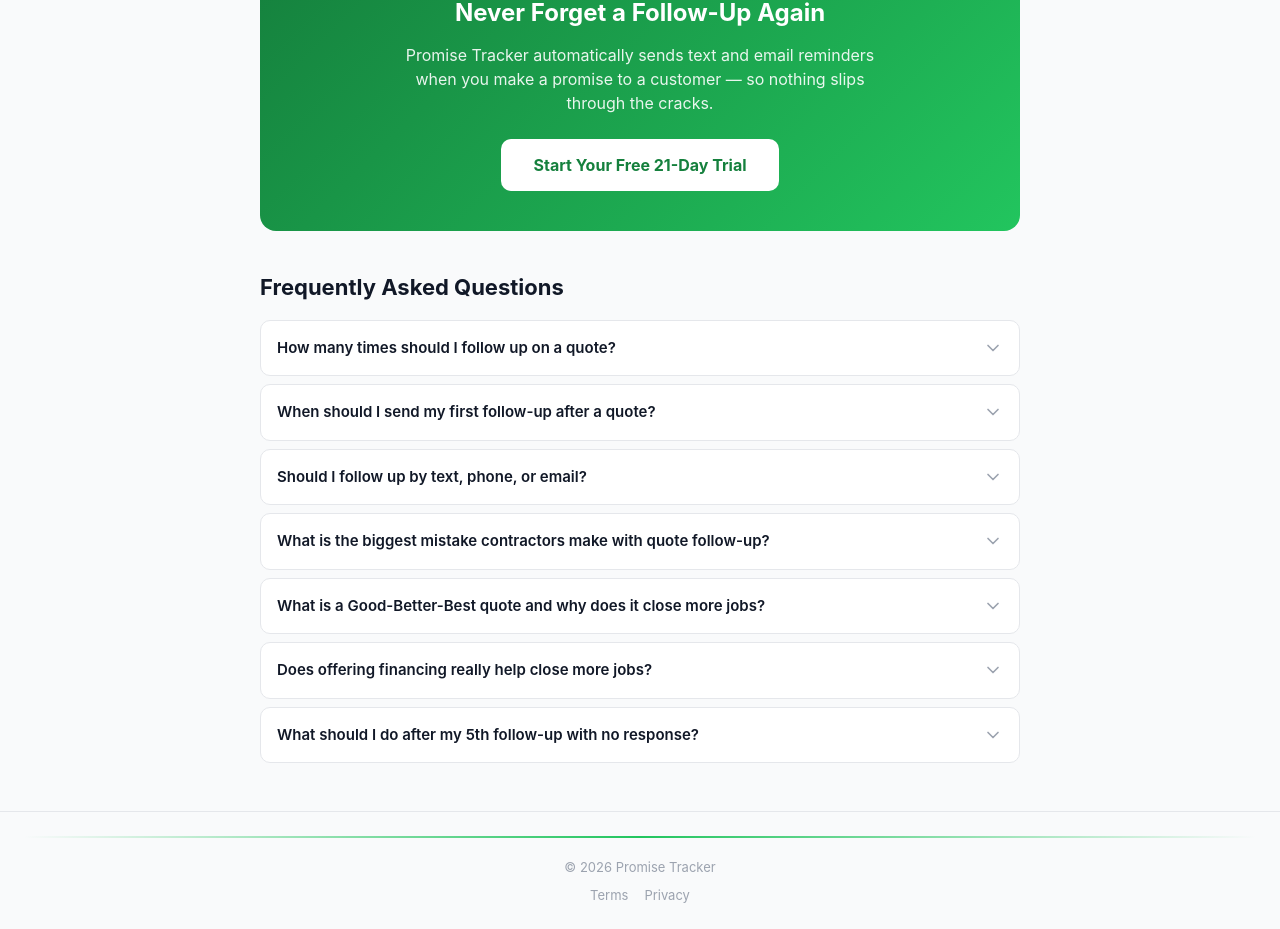
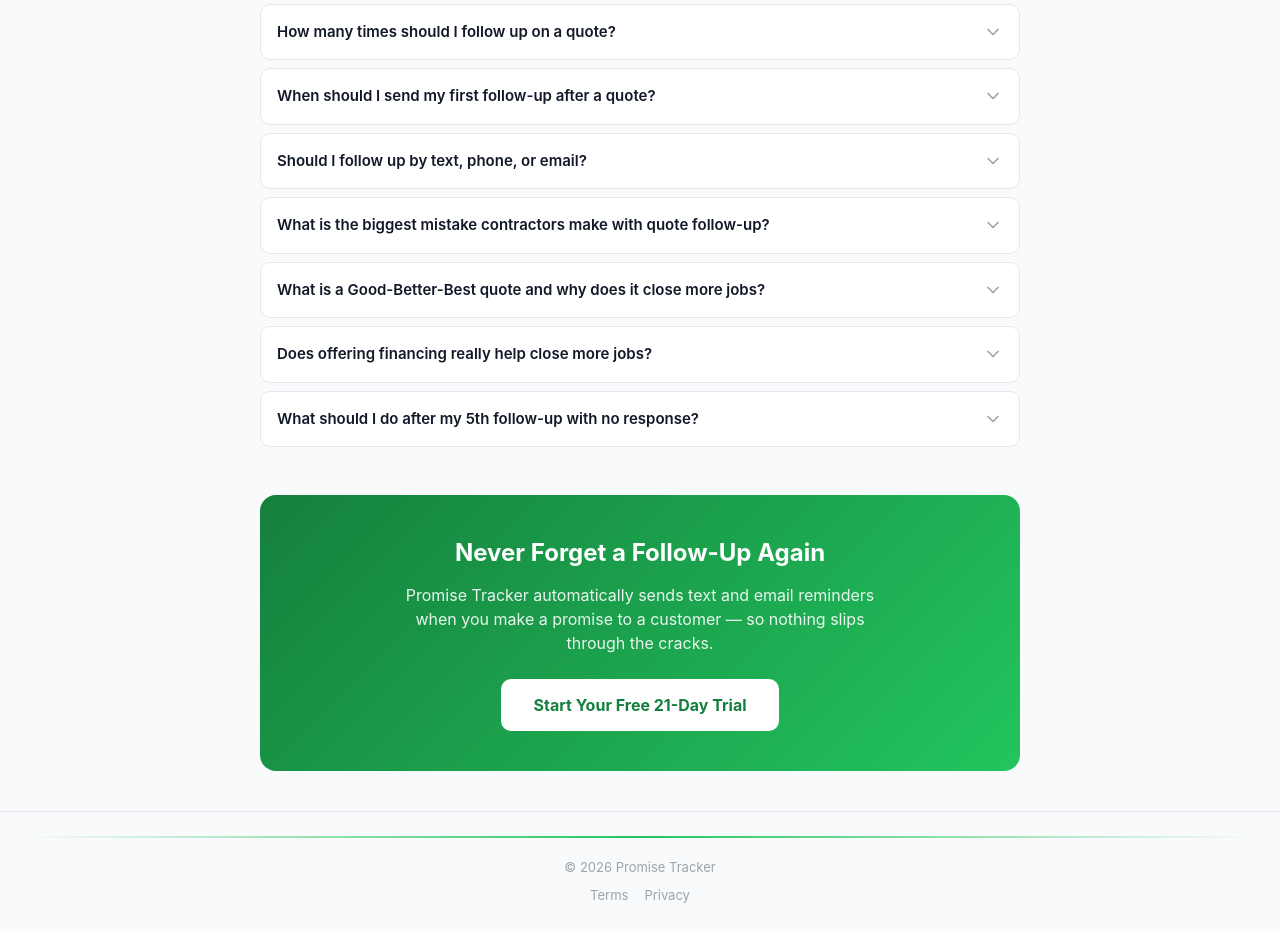
Before and after one commit to jobblixor/promise-tracker-mvp, a React (Vite) app: page /follow-up-checklist in a window 1280 px wide. Shown: the part 3714-4643 px from the top of the page. Built offline with nearby package versions, Linux system fonts and the light colour scheme; no server answers.

Commit message:
Swap FAQ and CTA order in QuoteFollowUpChecklist to match blog pages

```diff
--- a/src/pages/QuoteFollowUpChecklist.jsx
+++ b/src/pages/QuoteFollowUpChecklist.jsx
@@ -299,13 +299,6 @@
           </div>
         </div>
 
-        {/* CTA */}
-        <div style={{ background: 'linear-gradient(135deg, #15803d, #22c55e)', borderRadius: '16px', padding: '40px 32px', textAlign: 'center', marginBottom: '40px' }}>
-          <h2 style={{ fontSize: '24px', fontWeight: 700, color: '#fff', marginBottom: '12px' }}>Never Forget a Follow-Up Again</h2>
-          <p style={{ fontSize: '16px', color: 'rgba(255,255,255,0.9)', marginBottom: '24px', maxWidth: '500px', margin: '0 auto 24px' }}>Promise Tracker automatically sends text and email reminders when you make a promise to a customer — so nothing slips through the cracks.</p>
-          <a href="/signup" style={{ display: 'inline-block', backgroundColor: '#fff', color: '#15803d', padding: '14px 32px', borderRadius: '10px', fontWeight: 700, fontSize: '16px', textDecoration: 'none' }}>Start Your Free 21-Day Trial</a>
-        </div>
-
         {/* FAQ */}
         <div style={{ marginBottom: '48px' }}>
           <h2 style={{ fontSize: '22px', fontWeight: 700, color: '#111827', marginBottom: '16px' }}>Frequently Asked Questions</h2>
@@ -321,6 +314,13 @@
             ))}
           </div>
         </div>
+
+        {/* CTA */}
+        <div style={{ background: 'linear-gradient(135deg, #15803d, #22c55e)', borderRadius: '16px', padding: '40px 32px', textAlign: 'center', marginBottom: '40px' }}>
+          <h2 style={{ fontSize: '24px', fontWeight: 700, color: '#fff', marginBottom: '12px' }}>Never Forget a Follow-Up Again</h2>
+          <p style={{ fontSize: '16px', color: 'rgba(255,255,255,0.9)', marginBottom: '24px', maxWidth: '500px', margin: '0 auto 24px' }}>Promise Tracker automatically sends text and email reminders when you make a promise to a customer — so nothing slips through the cracks.</p>
+          <a href="/signup" style={{ display: 'inline-block', backgroundColor: '#fff', color: '#15803d', padding: '14px 32px', borderRadius: '10px', fontWeight: 700, fontSize: '16px', textDecoration: 'none' }}>Start Your Free 21-Day Trial</a>
+        </div>
       </div>
 
       {/* Footer */}
```
